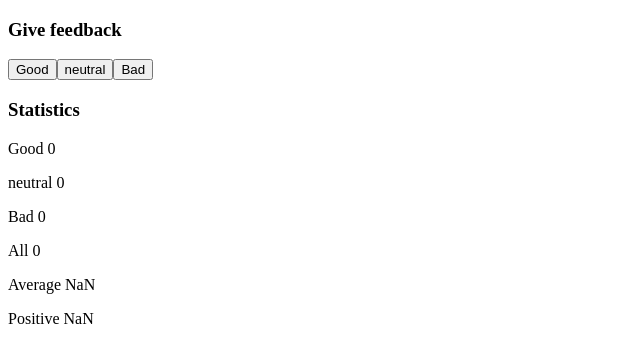
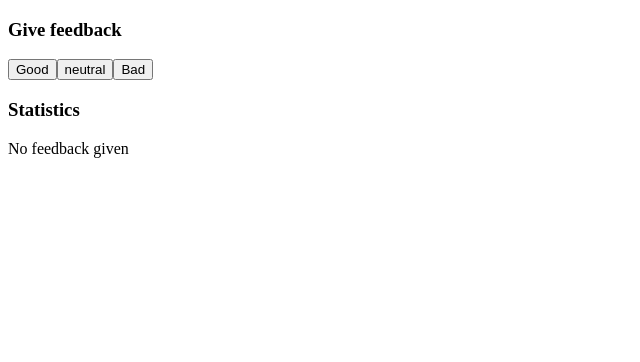
Before and after one commit to jamboosan/fullStackOpenSubmissions, a React (Vite) app in the folder part1/unicafe/: page / in a window 1280 px wide. Shown: the top 362 px of the page, without its empty margins (0-640 px from the left). Built offline with nearby package versions, Linux system fonts and the light colour scheme.

Commit message:
complete exercise 1.9

```diff
--- a/part1/unicafe/src/App.jsx
+++ b/part1/unicafe/src/App.jsx
@@ -8,6 +8,13 @@ const Button = ({onClick, text})=>{
 }
 
 const Statistics = ({good, neutral, bad, total}) =>{
+  if(!total){
+    return(
+      <div>
+        <p>No feedback given</p>
+      </div>
+    )
+  }
   return(
 <div>
       <p>Good {good}</p>
```
